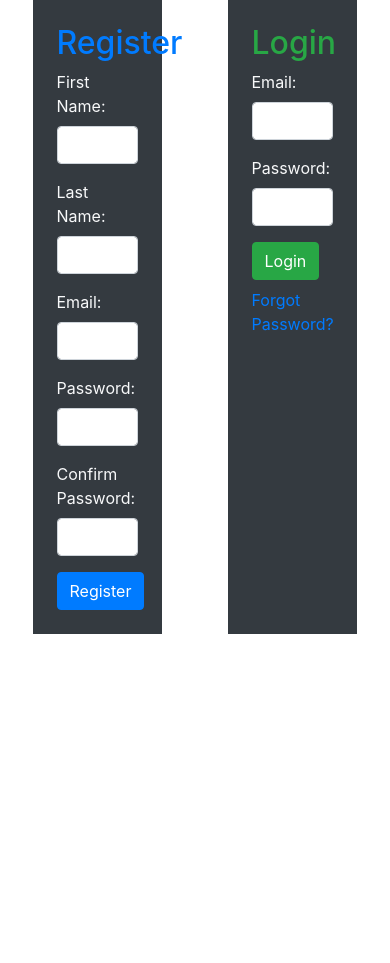
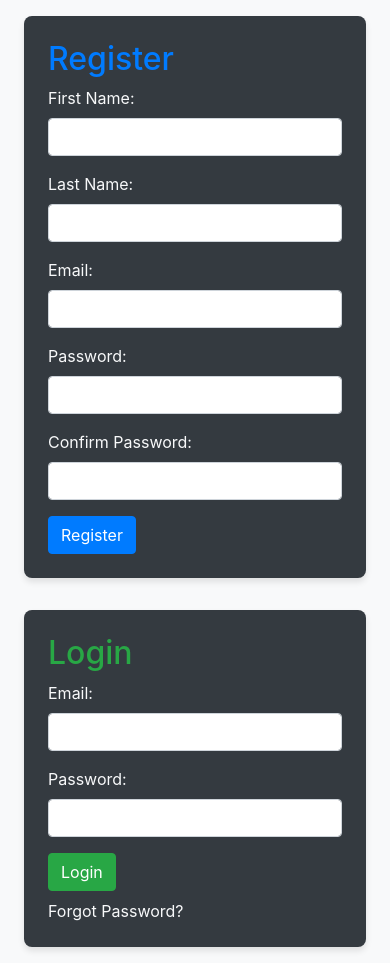
Before and after one commit to Helenyixuanwang/flask_post_wall, a Flask app: page /login in a window 390 px wide. Before the commit the page ends 634 px from the top, so only its background shows below. Run offline with Flask 3, Linux system fonts and the light colour scheme; some libraries are stand-ins or nearby versions.

Commit message:
Make login page mobile responsive

```diff
--- a/flask_app/templates/index.html
+++ b/flask_app/templates/index.html
@@ -6,10 +6,65 @@
     <meta name="viewport" content="width=device-width, initial-scale=1.0">
     <title>Post Wall</title>
     <link rel="stylesheet" href="https://stackpath.bootstrapcdn.com/bootstrap/4.3.1/css/bootstrap.min.css" integrity="sha384-ggOyR0iXCbMQv3Xipma34MD+dH/1fQ784/j6cY/iJTQUOhcWr7x9JvoRxT2MZw1T" crossorigin="anonymous">
+    <style>
+        /* Mobile: Stack forms vertically */
+        @media (max-width: 768px) {
+            .auth-container {
+                flex-direction: column !important;
+                align-items: center;
+            }
+
+            .auth-form {
+                width: 90% !important;
+                max-width: 400px;
+                margin-bottom: 2rem;
+            }
+
+            .auth-form:last-child {
+                margin-bottom: 0;
+            }
+        }
+
+        /* Tablet and Desktop: Side by side */
+        @media (min-width: 769px) {
+            .auth-container {
+                justify-content: around;
+            }
+
+            .auth-form {
+                width: 45%;
+                max-width: 500px;
+            }
+        }
+
+        /* General improvements */
+        body {
+            background-color: #f8f9fa;
+            padding: 2rem 0;
+        }
+
+        .auth-form {
+            border-radius: 8px;
+            box-shadow: 0 4px 6px rgba(0, 0, 0, 0.1);
+        }
+
+        /* Small mobile adjustments */
+        @media (max-width: 480px) {
+            body {
+                padding: 1rem 0;
+            }
+
+            .auth-form {
+                width: 95% !important;
+                padding: 1.5rem !important;
+            }
+        }
+    </style>
 </head>
 <body>
-    <div class="d-flex justify-content-around">
-        <form action="/register" method="post" class="col-4 p-4 bg-dark text-light">
+    <div class="container-fluid">
+        <div class="d-flex auth-container">
+            <form action="/register" method="post" class="auth-form p-4 bg-dark text-light">
                 <h2 class="text-primary">Register</h2>
                 {% with messages = get_flashed_messages(category_filter=['register']) %}
                     {% if messages %}
@@ -43,7 +98,8 @@
                 </div>
                 <input type="submit" value="Register" class="btn btn-primary">
             </form>
-        <form action="/login" method="post" class="col-4 p-4 bg-dark text-light">
+
+            <form action="/login" method="post" class="auth-form p-4 bg-dark text-light">
                 <h2 class="text-success">Login</h2>
                 {% with messages = get_flashed_messages(category_filter=['login']) %}
                     {% if messages %}
@@ -67,9 +123,10 @@
                 <input type="submit" value="Login" class="btn btn-success">
                 <!-- Add this line in your login form, typically near the password field or submit button -->
                 <div class="mt-2">
-            <a href="/forgot-password">Forgot Password?</a>
+                    <a href="/forgot-password" class="text-light">Forgot Password?</a>
                 </div>
             </form>
         </div>
+    </div>
 </body>
 </html>
```
Lines whose indentation alone changed are shown as unchanged.
